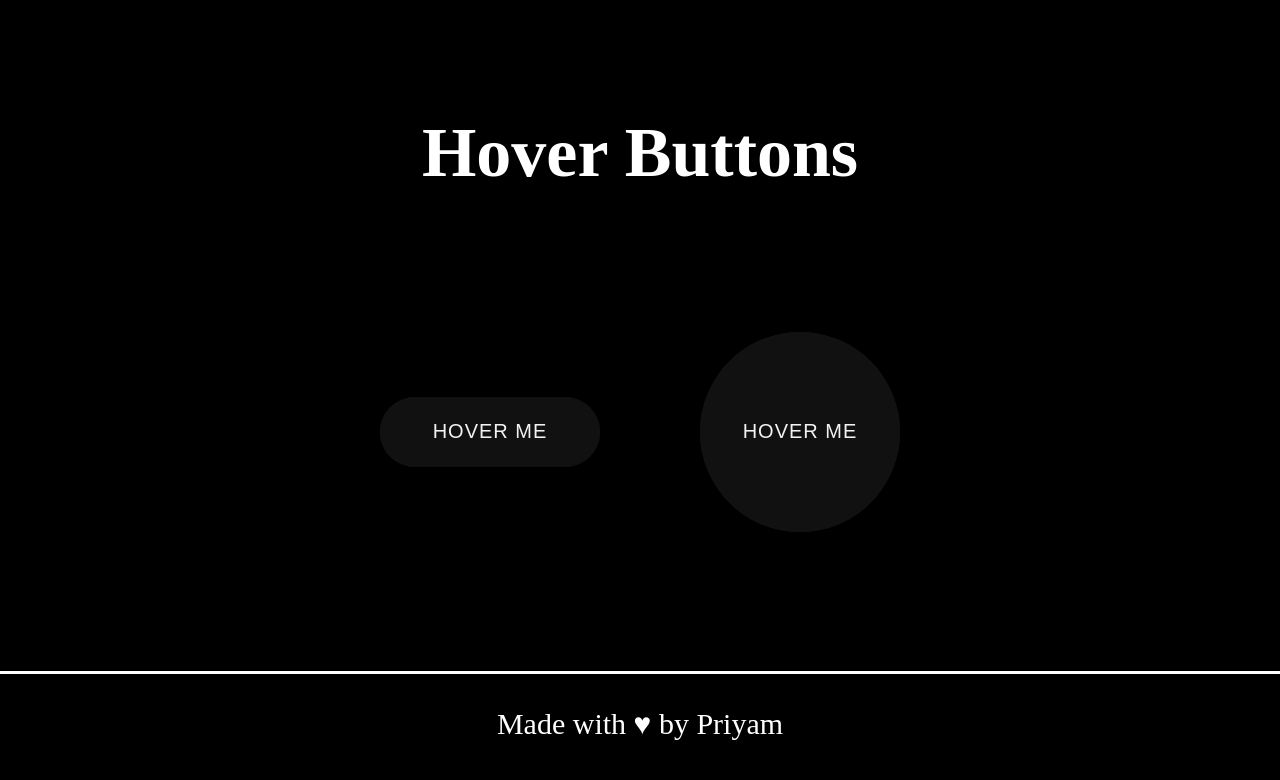
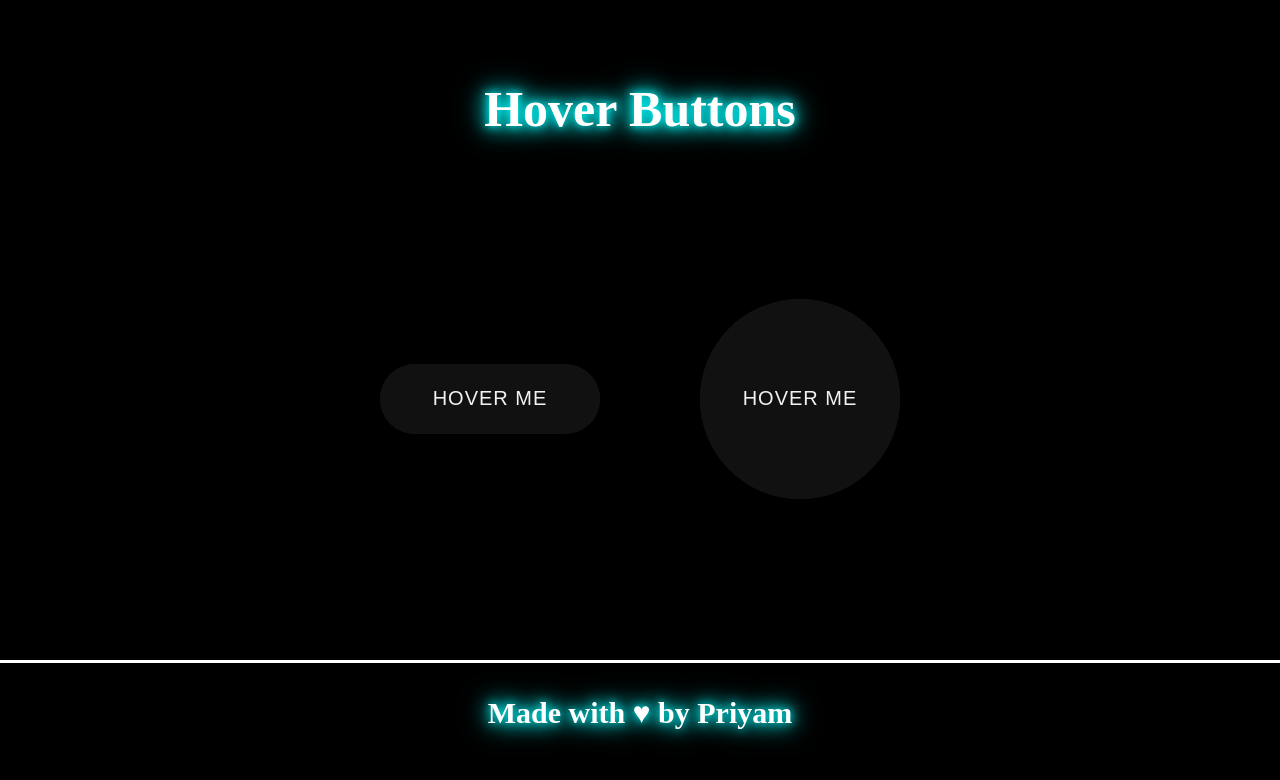
Before and after one commit to priyam-26/Glowing-Hover, a plain HTML site: page index.html in a window 1280 px wide. Drawn offline with Linux system fonts and the light colour scheme.

Commit message:
add glowing text

```diff
--- a/hover.css
+++ b/hover.css
@@ -10,11 +10,12 @@
     background: #000;
   }
 
-  h1 {
-    padding-top: 10%;
-    font-size: 70px;
+.glowing-text {
+    font-size: 50px;
     color: white;
-  }
+    text-shadow: 0 0 10px #0ff, 0 0 20px #0ff, 0 0 30px #0ff;
+    font-weight: bold;
+}
 
   .center{
     display: flex;
@@ -111,9 +112,7 @@ hr {
 footer {
     height: 60px;
     width: 100vw;
-    font-size: 30px;
     line-height: 100px;
-    color: white;
     text-align: center;
     position: relative;
     bottom: 0px;
--- a/index.html
+++ b/index.html
@@ -9,7 +9,7 @@
    </head>
    <body>
       <header>
-         <h1>Hover Buttons</h1>
+         <h1 class="glowing-text">Hover Buttons</h1>
       </header>
 
       <main>
@@ -29,7 +29,7 @@
 
       <footer>
          <hr />
-         Made with &hearts; by Priyam
+         <p class="glowing-text" style="font-size: 30px;">Made with &hearts; by Priyam</p>
      </footer>
    </body>
 </html>
```
